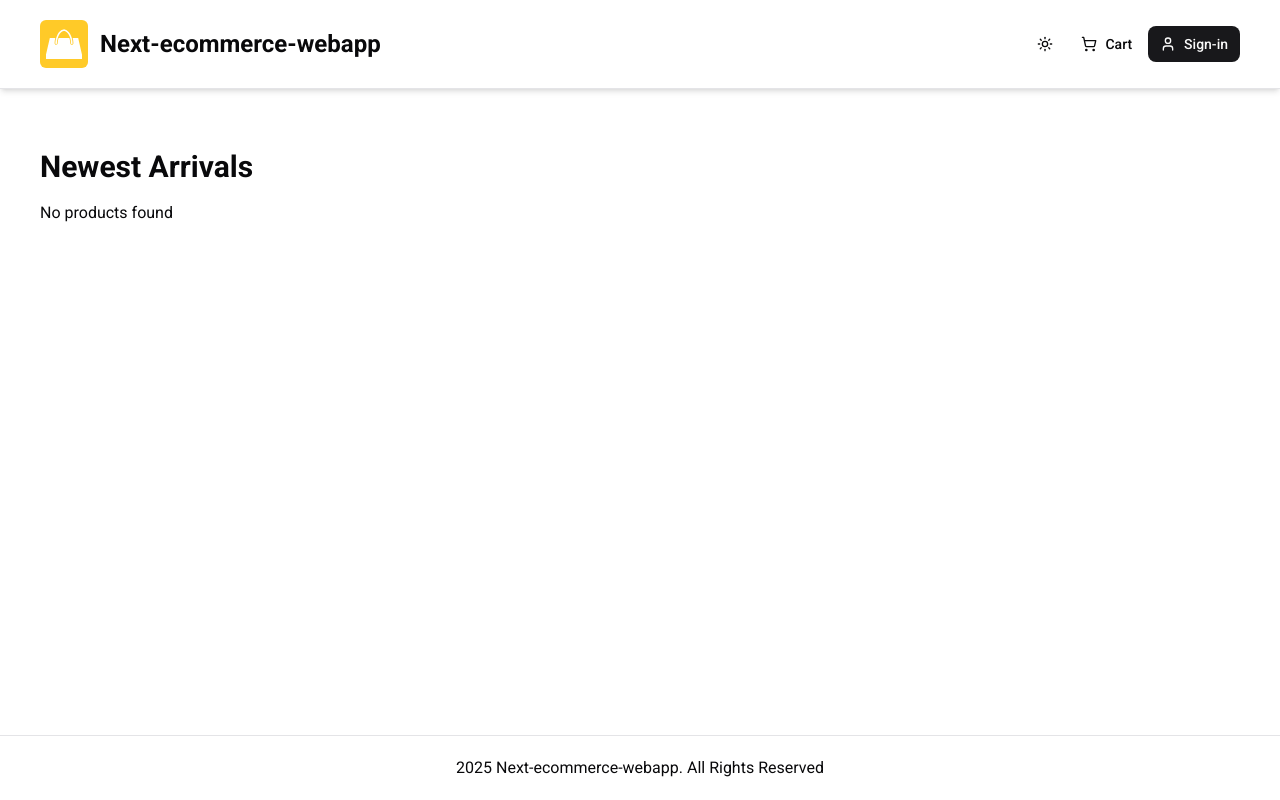
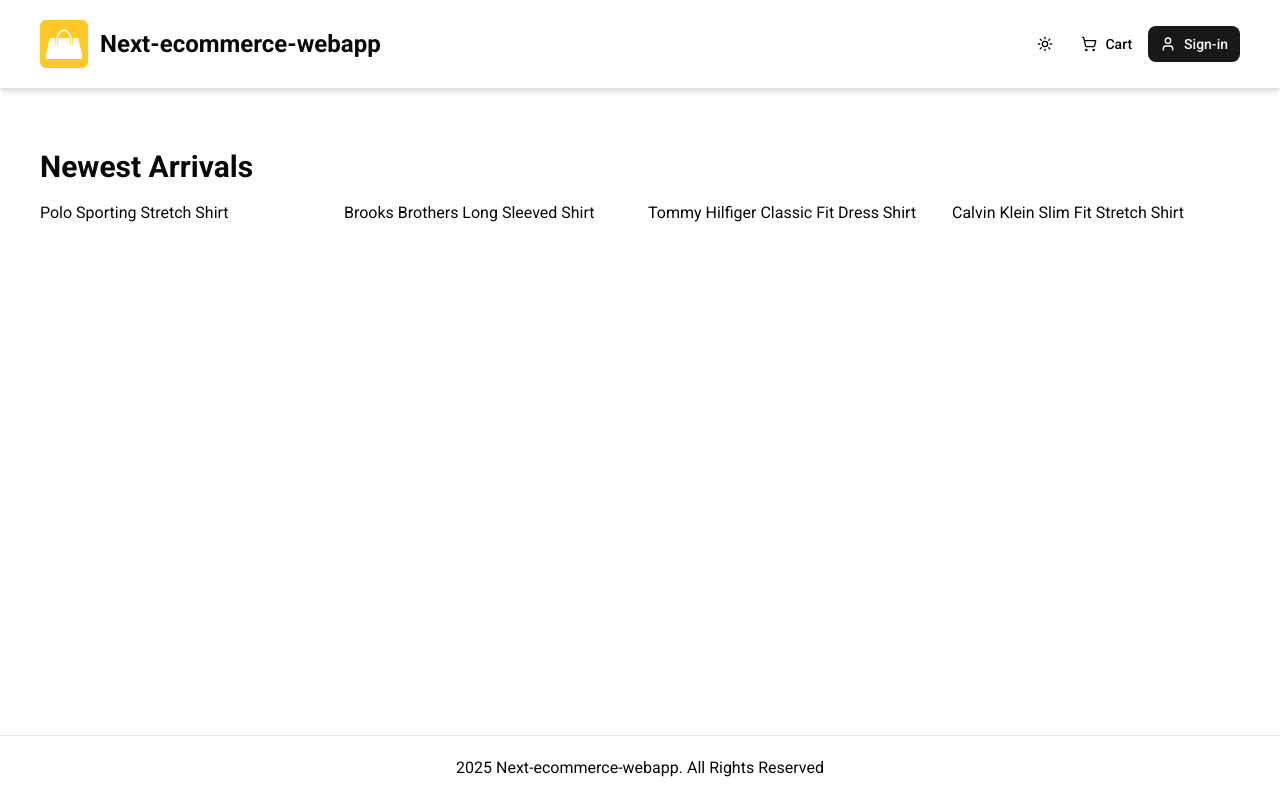
Before and after one commit to ravichandrapalla/next-ecommerce-webapp, a Next.js app: page / in a window 1280 px wide. Built offline with nearby package versions, Linux system fonts and the light colour scheme; no server answers.

Commit message:
added products component

```diff
--- a/app/(root)/page.tsx
+++ b/app/(root)/page.tsx
@@ -4,7 +4,11 @@ import sampleData from "@/db/sample-data";
 const Homepage = () => {
   return (
     <>
-      <ProductList data={sampleData} title="Newest Arrivals" />
+      <ProductList
+        data={sampleData.products}
+        title="Newest Arrivals"
+        limit={4}
+      />
     </>
   );
 };
--- a/components/shared/product/product-list.tsx
+++ b/components/shared/product/product-list.tsx
@@ -1,11 +1,26 @@
 import React from "react";
 
-const ProductList = ({ data, title }: { data: any; title?: string }) => {
+const ProductList = ({
+  data,
+  title,
+  limit,
+}: {
+  data: any;
+  title?: string;
+  limit?: number;
+}) => {
+  const limitedData = limit ? data.slice(0, limit) : data;
   return (
     <div className="my-10">
       <h2 className="h2-bold mb-4">{title}</h2>
       {data.length > 0 ? (
-        <div className="grid grid-cols-1"></div>
+        <div className="grid grid-cols-1 sm:grid-cols-2 md:grid-cols-3 lg:grid-cols-4 gap-4">
+          {limitedData.map((product: any) => (
+            <div key={product.name}>
+              <p>{product.name}</p>
+            </div>
+          ))}
+        </div>
       ) : (
         <div>
           <p>No products found</p>
```
